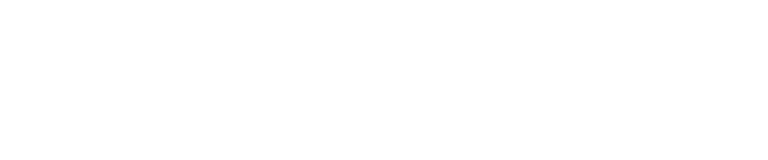
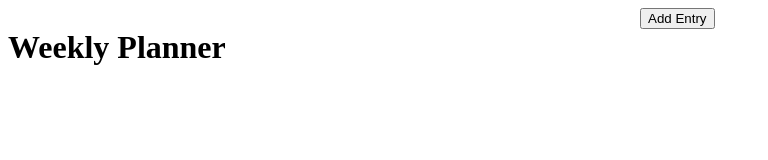
Before and after one commit to louiewhitz/Weekly-Planner, a website: page index.html in a window 1280 px wide. Shown: the whole page, without its empty margins (0-768 px from the left). Drawn offline with Linux system fonts and the light colour scheme.

Commit message:
Added lines to basic html skeleton along with some layout CSS rule sets

```diff
--- a/index.html
+++ b/index.html
@@ -5,8 +5,23 @@
   <meta name="viewport" content="width=device-width, initial-scale=1.0">
   <title>Week Planner</title>
   <link rel="stylesheet" href="styles.css">
+  <link rel="stylesheet" href="layout.css">
 </head>
 <body>
+  <div class="container">
+    <div class="row">
+      <div class="column-full justify-center-content">
+        <h1 class="plannertitle">Weekly Planner</h1>
+      </div>
+      <div class="row">
+        <div class="column-full justify-center-content">
+          <div class="addbutton">
+            <button class="addentry">Add Entry</button>
+          </div>
+        </div>
+      </div>
+    </div>
+  </div>
   <script src="main.js"></script>
 </body>
 </html>
--- /dev/null
+++ b/layout.css
@@ -0,0 +1,16 @@
+.container {
+  margin: 0 auto;
+}
+
+.row {
+  width: 100%;
+  display: flex;
+}
+
+.column-full {
+  width: 100%;
+}
+
+.justify-center-content {
+  justify-content: center;
+}
```
